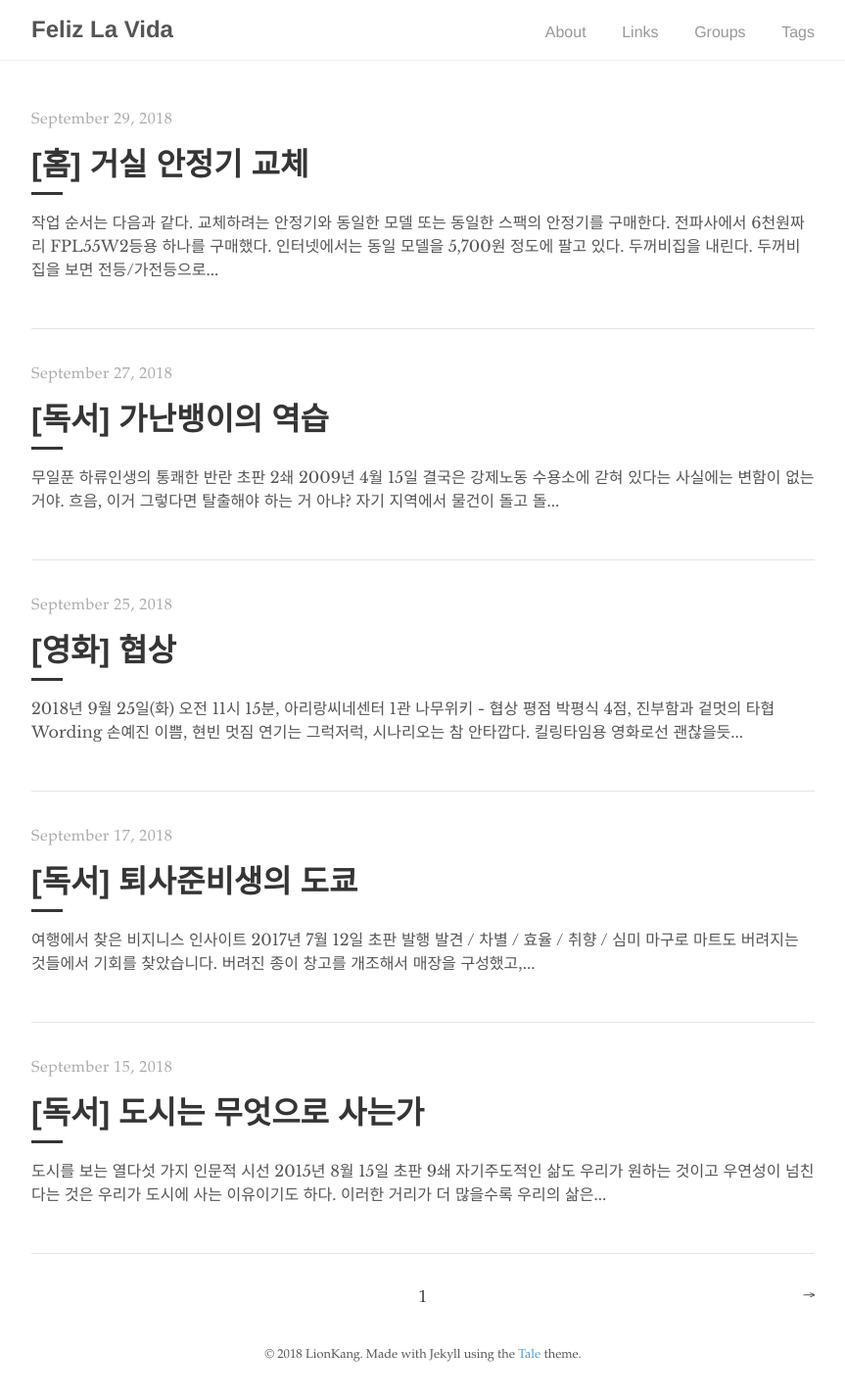
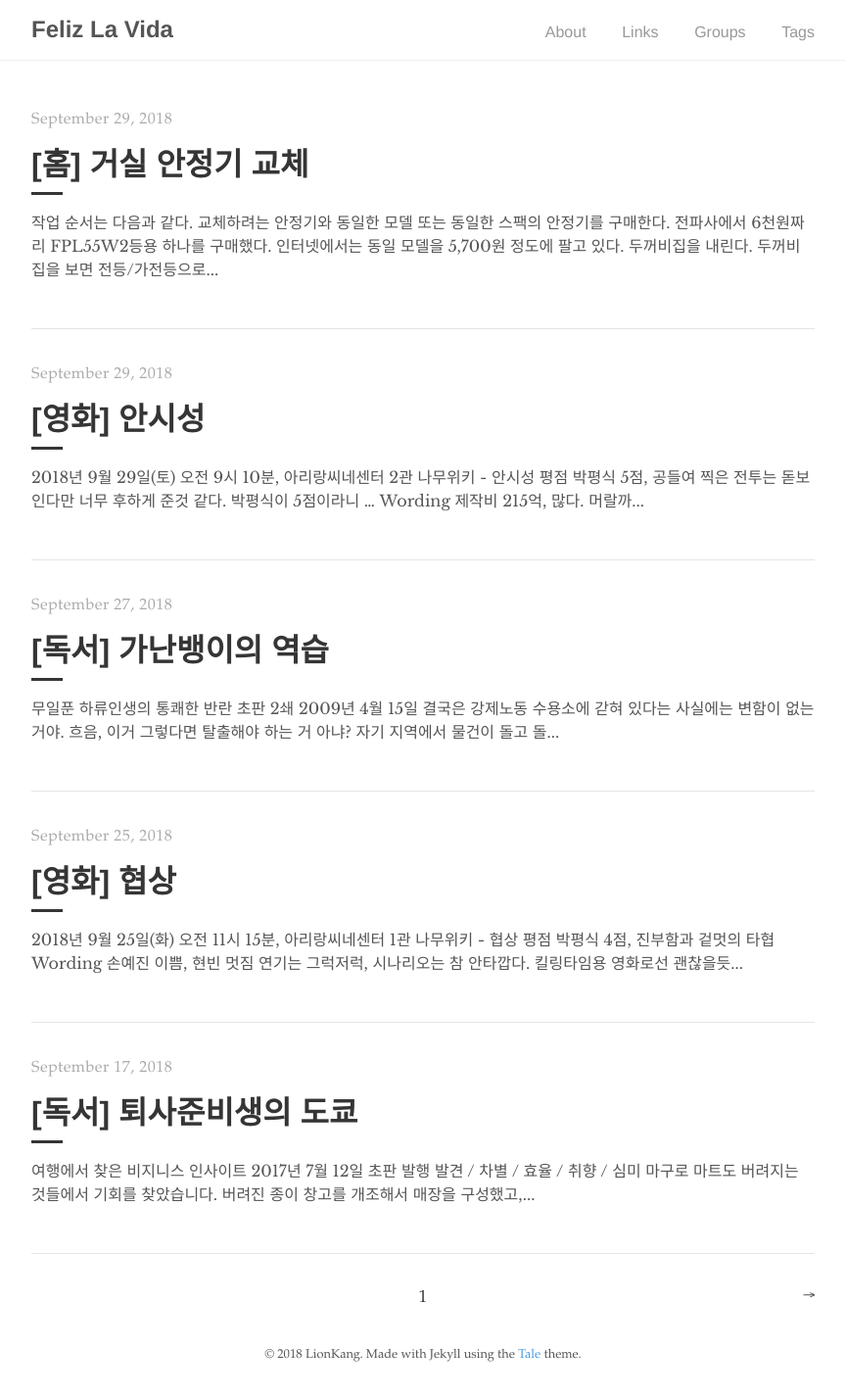
Before and after one commit to lionkang/lionkang.github.io, a Jekyll site: the page built from index.html, in a window 1280 px wide. Shown: the whole page at 98% size, without its empty margins (208-1071 px from the left). Built offline with Jekyll 4.4.1, drawn with Linux system fonts in a browser that asks for light colours; nearby versions of some CDN libraries; the list of posts is cut into pages by our own code; comment, search, counter and statistics services are not loaded.

Commit message:
watching content update

```diff
--- a/_posts/2018-09-25-watching-TheNegotiation.markdown
+++ b/_posts/2018-09-25-watching-TheNegotiation.markdown
@@ -20,3 +20,4 @@ comments: true
 * 손예진 이쁨, 현빈 멋짐
 * 연기는 그럭저럭, 시나리오는 참 안타깝다.
 * 킬링타임용 영화로선 괜찮을듯
+* 제작비가 100억, 그정도 들어간 영화인지는 ...
--- /dev/null
+++ b/_posts/2018-09-29-watching-TheGreatBattle.markdown
@@ -0,0 +1,24 @@
+---
+layout: post
+title: "[영화] 안시성"
+date: 2018-09-29 09:10:59 +0900
+tags: [watching, movie, 영화, 안시성, THE GREAT BATTLE, 조인성, 설현, 남주혁]
+categories: watching
+comments: true
+---
+
+2018년 9월 29일(토) 오전 9시 10분, 아리랑씨네센터 2관
+
+[나무위키 - 안시성](https://namu.wiki/w/%EC%95%88%EC%8B%9C%EC%84%B1(%EC%98%81%ED%99%94))
+![포스터1](https://movie-phinf.pstatic.net/20180919_108/1537322093089VIq7d_JPEG/movie_image.jpg)
+
+### 평점
+
+* 박평식 5점, 공들여 찍은 전투는 돋보인다만
+  * 너무 후하게 준것 같다. 박평식이 5점이라니 ...
+
+### Wording
+* 제작비 215억, 많다.
+* 머랄까 그냥 안타깝다. 우리 인성이 참 영화 선택을 못하는지도 ...
+* 전투 장면만 신경쓰고, 시나리오는 그냥 무시한듯한
+* 대체 215억이나 쓰고 이정도 밖에 못만드는 건지 안타까울뿐
```
